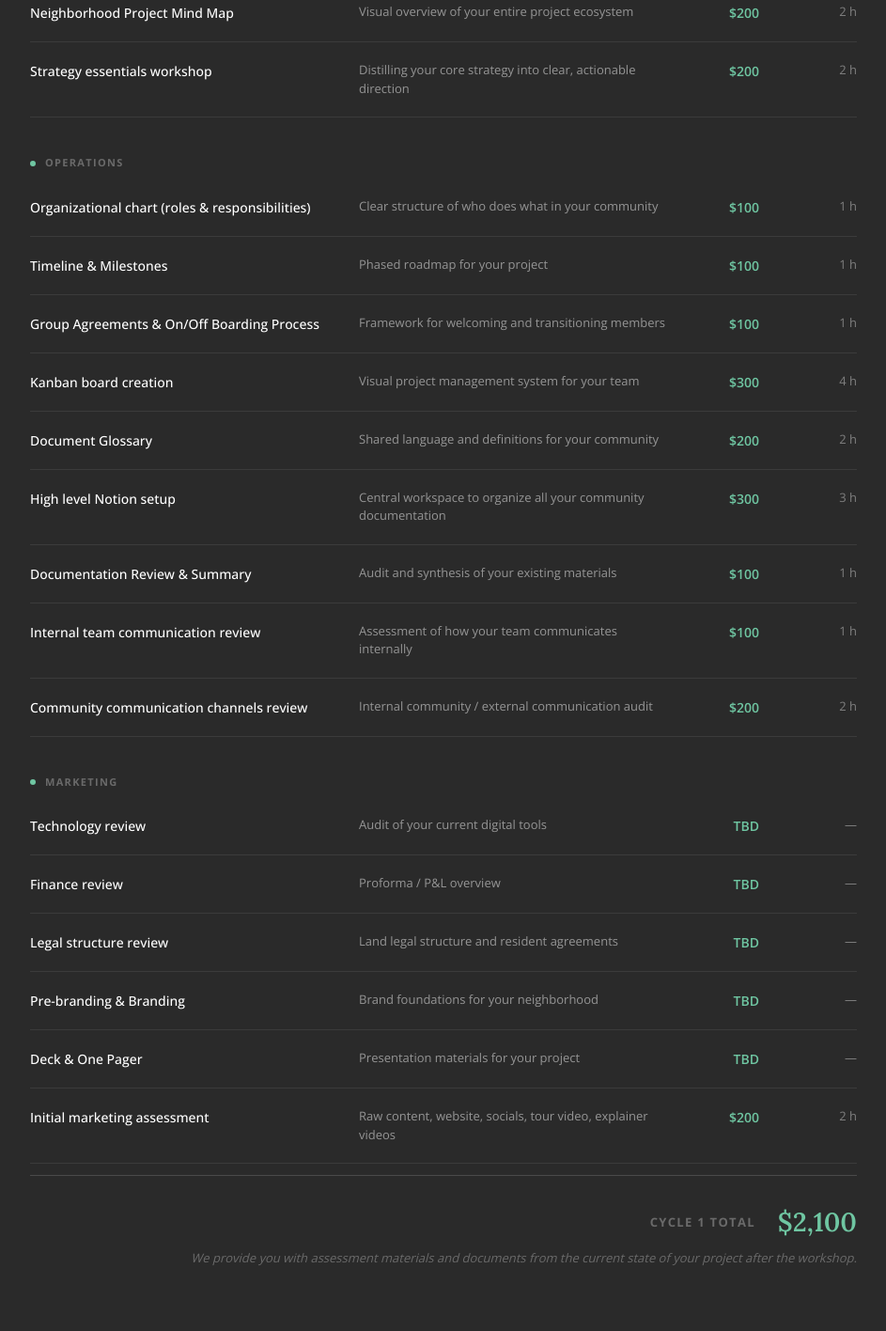
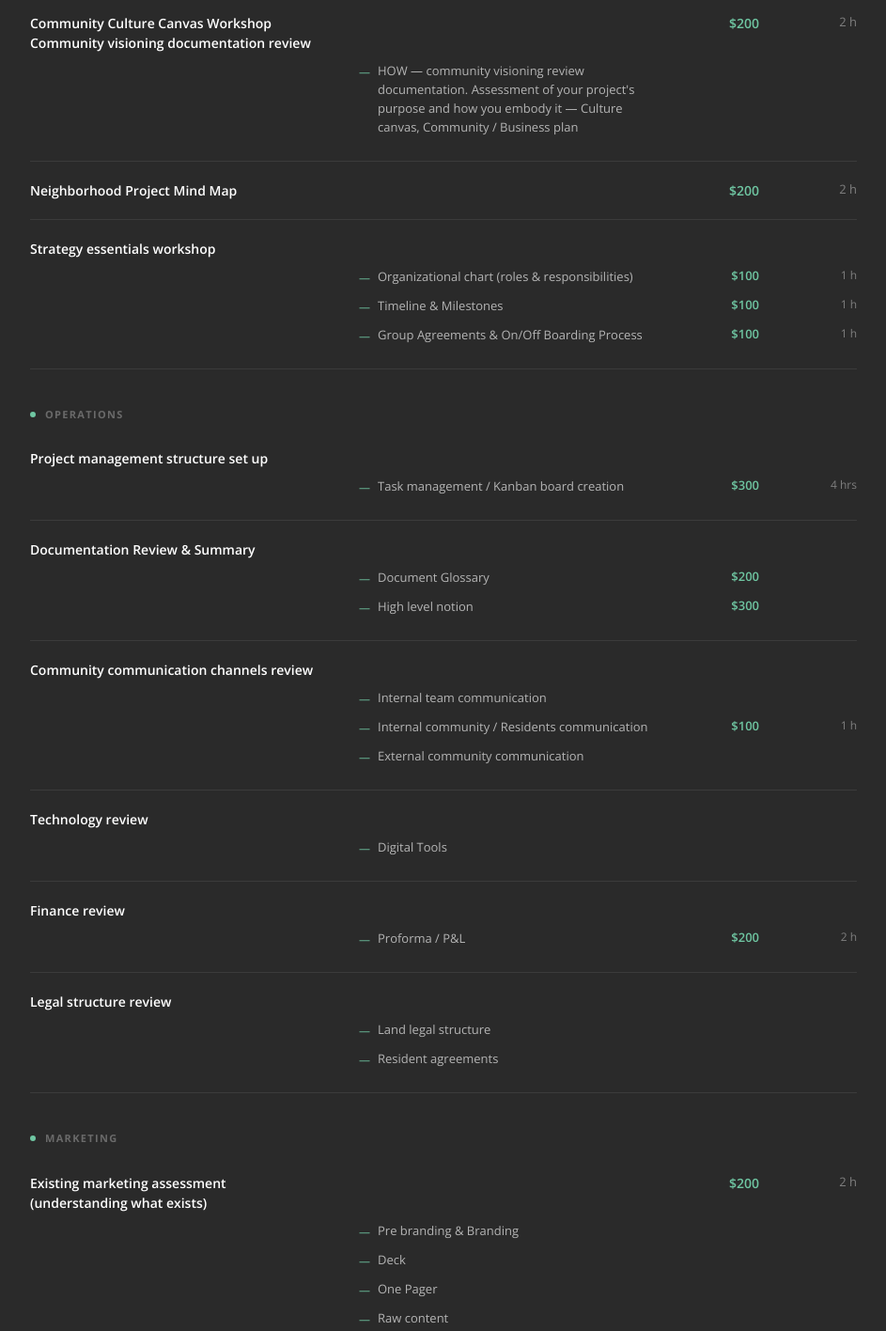
Before and after one commit to wensonia/RegenTribeWebsite, a React app: page /agency/breakdown in a window 1280 px wide. Shown: the part 1270-2686 px from the top of the page at 94% size, without its empty margins (168-1111 px from the left). Built offline with nearby package versions, Linux system fonts and the light colour scheme; some packages are replaced by stand-ins of ours.

Commit message:
Restructure Cycle 1 breakdown data to match spreadsheet hierarchy
Parent sections (column B) now have sub-items (column C) rendered in the
outcome column with per-item or per-section pricing. Operations shows all
subsections including 4 under Community communication channels. Marketing
assessment correctly shows $200 for the whole review with 8 sub-items listed.

Co-Authored-By: Claude Sonnet 4.6 <noreply@anthropic.com>

```diff
--- a/app/agency/breakdown/page.tsx
+++ b/app/agency/breakdown/page.tsx
@@ -18,34 +18,98 @@ const fadeUp = {
 const stagger = { hidden: {}, visible: { transition: { staggerChildren: 0.1 } } }
 const vp = { once: true, margin: '-60px' as const }
 
-/* ── Cycle 1 data ── */
-const c1Strategy = [
-  { offering: 'Self assessment form', outcome: 'High level overview of your neighborhood structure and where you are on your journey', price: 'Free', time: '1–1.5 h' },
-  { offering: 'Discovery meeting / call', outcome: 'We discuss your high level intention — big why', price: '$100', time: '1–2 h' },
-  { offering: 'Community Culture Canvas Workshop', outcome: 'Assessment of your project\'s purpose and practices that reflect it', price: '$300', time: '2 h' },
-  { offering: 'Neighborhood Project Mind Map', outcome: 'Visual overview of your entire project ecosystem', price: '$200', time: '2 h' },
-  { offering: 'Strategy essentials workshop', outcome: 'Distilling your core strategy into clear, actionable direction', price: '$200', time: '2 h' },
+/* ── Cycle 1 hierarchical data ── */
+type SubItem = { label: string; price?: string; time?: string }
+type C1Row = {
+  offering: string          // section/parent name (column B)
+  subitems?: SubItem[]      // column C items with optional price/time
+  price?: string            // section-level price (when subitems share one price)
+  time?: string             // section-level time
+  accent?: string
+}
+
+const c1Strategy: C1Row[] = [
+  {
+    offering: 'Self assessment form',
+    subitems: [{ label: 'High level overview of your neighborhood structure and where you are on your journey' }],
+    price: 'Free', time: '1–1.5 h',
+  },
+  {
+    offering: 'Discovery meeting / call',
+    subitems: [{ label: 'WHY — we discuss your high level intention, big why' }],
+    price: '$100', time: '1–2 h',
+  },
+  {
+    offering: 'Community Culture Canvas Workshop\nCommunity visioning documentation review',
+    subitems: [{ label: 'HOW — community visioning review documentation. Assessment of your project\'s purpose and how you embody it — Culture canvas, Community / Business plan' }],
+    price: '$200', time: '2 h',
+  },
+  {
+    offering: 'Neighborhood Project Mind Map',
+    price: '$200', time: '2 h',
+  },
+  {
+    offering: 'Strategy essentials workshop',
+    subitems: [
+      { label: 'Organizational chart (roles & responsibilities)', price: '$100', time: '1 h' },
+      { label: 'Timeline & Milestones', price: '$100', time: '1 h' },
+      { label: 'Group Agreements & On/Off Boarding Process', price: '$100', time: '1 h' },
+    ],
+  },
 ]
 
-const c1Operations = [
-  { offering: 'Organizational chart (roles & responsibilities)', outcome: 'Clear structure of who does what in your community', price: '$100', time: '1 h' },
-  { offering: 'Timeline & Milestones', outcome: 'Phased roadmap for your project', price: '$100', time: '1 h' },
-  { offering: 'Group Agreements & On/Off Boarding Process', outcome: 'Framework for welcoming and transitioning members', price: '$100', time: '1 h' },
-  { offering: 'Kanban board creation', outcome: 'Visual project management system for your team', price: '$300', time: '4 h' },
-  { offering: 'Document Glossary', outcome: 'Shared language and definitions for your community', price: '$200', time: '2 h' },
-  { offering: 'High level Notion setup', outcome: 'Central workspace to organize all your community documentation', price: '$300', time: '3 h' },
-  { offering: 'Documentation Review & Summary', outcome: 'Audit and synthesis of your existing materials', price: '$100', time: '1 h' },
-  { offering: 'Internal team communication review', outcome: 'Assessment of how your team communicates internally', price: '$100', time: '1 h' },
-  { offering: 'Community communication channels review', outcome: 'Internal community / external communication audit', price: '$200', time: '2 h' },
+const c1Operations: C1Row[] = [
+  {
+    offering: 'Project management structure set up',
+    subitems: [{ label: 'Task management / Kanban board creation', price: '$300', time: '4 hrs' }],
+  },
+  {
+    offering: 'Documentation Review & Summary',
+    subitems: [
+      { label: 'Document Glossary', price: '$200' },
+      { label: 'High level notion', price: '$300' },
+    ],
+  },
+  {
+    offering: 'Community communication channels review',
+    subitems: [
+      { label: 'Internal team communication' },
+      { label: 'Internal community / Residents communication', price: '$100', time: '1 h' },
+      { label: 'External community communication' },
+    ],
+  },
+  {
+    offering: 'Technology review',
+    subitems: [{ label: 'Digital Tools' }],
+  },
+  {
+    offering: 'Finance review',
+    subitems: [{ label: 'Proforma / P&L', price: '$200', time: '2 h' }],
+  },
+  {
+    offering: 'Legal structure review',
+    subitems: [
+      { label: 'Land legal structure' },
+      { label: 'Resident agreements' },
+    ],
+  },
 ]
 
-const c1Marketing = [
-  { offering: 'Technology review', outcome: 'Audit of your current digital tools', price: 'TBD', time: '—' },
-  { offering: 'Finance review', outcome: 'Proforma / P&L overview', price: 'TBD', time: '—' },
-  { offering: 'Legal structure review', outcome: 'Land legal structure and resident agreements', price: 'TBD', time: '—' },
-  { offering: 'Pre-branding & Branding', outcome: 'Brand foundations for your neighborhood', price: 'TBD', time: '—' },
-  { offering: 'Deck & One Pager', outcome: 'Presentation materials for your project', price: 'TBD', time: '—' },
-  { offering: 'Initial marketing assessment', outcome: 'Raw content, website, socials, tour video, explainer videos', price: '$200', time: '2 h' },
+const c1Marketing: C1Row[] = [
+  {
+    offering: 'Existing marketing assessment\n(understanding what exists)',
+    price: '$200', time: '2 h',
+    subitems: [
+      { label: 'Pre branding & Branding' },
+      { label: 'Deck' },
+      { label: 'One Pager' },
+      { label: 'Raw content' },
+      { label: 'Website' },
+      { label: 'Socials' },
+      { label: 'Tour video' },
+      { label: 'Explainer videos' },
+    ],
+  },
 ]
 
 /* ── Cycle 2 data (11 steps) ── */
@@ -158,21 +222,43 @@ const c3Programs = [
   { title: 'Local Community Relations Program', desc: 'Assessment of your local area and a campaign to connect with neighbors, identify needs & offerings, and form win-win relationships' },
 ]
 
-/* ── Row component for Cycle 1 tables ── */
-function OfferingRow({ offering, outcome, price, time, accent }: { offering: string; outcome: string; price: string; time: string; accent: string }) {
+/* ── Hierarchical row component for Cycle 1 ── */
+function OfferingRow({ row, accent }: { row: C1Row; accent: string }) {
+  const hasSubitemPrices = row.subitems?.some(s => s.price)
   return (
-    <motion.div variants={fadeUp} style={{
-      display: 'grid',
-      gridTemplateColumns: '2fr 2fr 100px 80px',
-      gap: '0',
-      borderBottom: '1px solid rgba(255,255,255,0.08)',
-      padding: '20px 0',
-      alignItems: 'start',
-    }}>
-      <p style={{ fontSize: '14px', fontWeight: '500', color: 'white', paddingRight: '24px', lineHeight: '1.5' }}>{offering}</p>
-      <p style={{ fontSize: '13px', fontWeight: '300', color: 'rgba(255,255,255,0.5)', paddingRight: '24px', lineHeight: '1.5' }}>{outcome}</p>
-      <p style={{ fontSize: '14px', fontWeight: '600', color: accent, textAlign: 'right', paddingRight: '24px' }}>{price}</p>
-      <p style={{ fontSize: '13px', color: 'rgba(255,255,255,0.4)', textAlign: 'right' }}>{time}</p>
+    <motion.div variants={fadeUp} style={{ borderBottom: '1px solid rgba(255,255,255,0.08)', padding: '20px 0' }}>
+      {/* Parent row */}
+      <div style={{ display: 'grid', gridTemplateColumns: '2fr 2fr 100px 80px', gap: '0', alignItems: 'start' }}>
+        <p style={{ fontSize: '14px', fontWeight: '600', color: 'white', paddingRight: '24px', lineHeight: '1.5', whiteSpace: 'pre-line' }}>{row.offering}</p>
+        {/* If no subitems or subitems have no individual prices, show price in the parent row */}
+        <div style={{ paddingRight: '24px' }} />
+        <p style={{ fontSize: '14px', fontWeight: '600', color: accent, textAlign: 'right', paddingRight: '24px' }}>
+          {!hasSubitemPrices && row.price ? row.price : ''}
+        </p>
+        <p style={{ fontSize: '13px', color: 'rgba(255,255,255,0.4)', textAlign: 'right' }}>
+          {!hasSubitemPrices && row.time ? row.time : ''}
+        </p>
+      </div>
+      {/* Sub-items — in the outcome (2nd) column */}
+      {row.subitems && row.subitems.length > 0 && (
+        <div style={{ display: 'flex', flexDirection: 'column', gap: '0', marginTop: '4px' }}>
+          {row.subitems.map((sub, i) => (
+            <div key={i} style={{ display: 'grid', gridTemplateColumns: '2fr 2fr 100px 80px', gap: '0', alignItems: 'start', padding: '5px 0' }}>
+              {/* Empty first col to keep alignment */}
+              <div />
+              {/* Sub-item text in outcome col */}
+              <div style={{ paddingRight: '24px', display: 'flex', alignItems: 'flex-start', gap: '8px' }}>
+                <span style={{ color: accent, fontSize: '12px', flexShrink: 0, marginTop: '3px' }}>—</span>
+                <p style={{ fontSize: '13px', fontWeight: '400', color: 'rgba(255,255,255,0.65)', lineHeight: '1.55' }}>{sub.label}</p>
+              </div>
+              <p style={{ fontSize: '13px', fontWeight: '600', color: accent, textAlign: 'right', paddingRight: '24px' }}>{sub.price || ''}</p>
+              <p style={{ fontSize: '12px', color: 'rgba(255,255,255,0.4)', textAlign: 'right' }}>{sub.time || ''}</p>
+            </div>
+          ))}
+        </div>
+      )}
+      {/* Section-level price when subitems exist but price is on parent */}
+      {row.subitems && !hasSubitemPrices && !row.price && null}
     </motion.div>
   )
 }
@@ -258,13 +344,13 @@ export default function BreakdownPage() {
             </motion.div>
 
             <SectionLabel label="Strategy" color="var(--green)" />
-            {c1Strategy.map((row) => <OfferingRow key={row.offering} {...row} accent="var(--green)" />)}
+            {c1Strategy.map((row) => <OfferingRow key={row.offering} row={row} accent="var(--green)" />)}
 
             <SectionLabel label="Operations" color="var(--green)" />
-            {c1Operations.map((row) => <OfferingRow key={row.offering} {...row} accent="var(--green)" />)}
+            {c1Operations.map((row) => <OfferingRow key={row.offering} row={row} accent="var(--green)" />)}
 
             <SectionLabel label="Marketing" color="var(--green)" />
-            {c1Marketing.map((row) => <OfferingRow key={row.offering} {...row} accent="var(--green)" />)}
+            {c1Marketing.map((row) => <OfferingRow key={row.offering} row={row} accent="var(--green)" />)}
 
             {/* Total */}
             <motion.div variants={fadeUp} style={{ display: 'flex', justifyContent: 'flex-end', alignItems: 'center', gap: '24px', borderTop: '1px solid rgba(255,255,255,0.15)', paddingTop: '28px', marginTop: '12px' }}>
```
